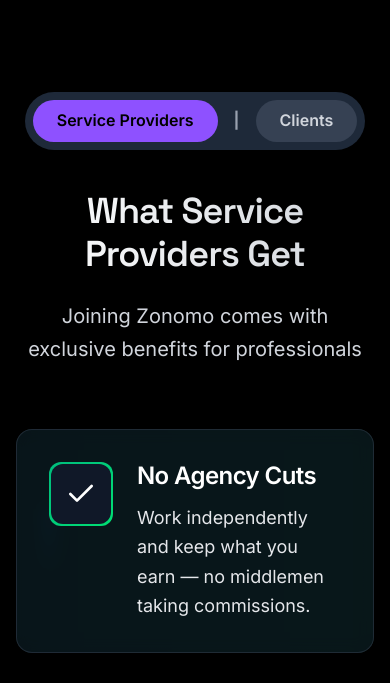
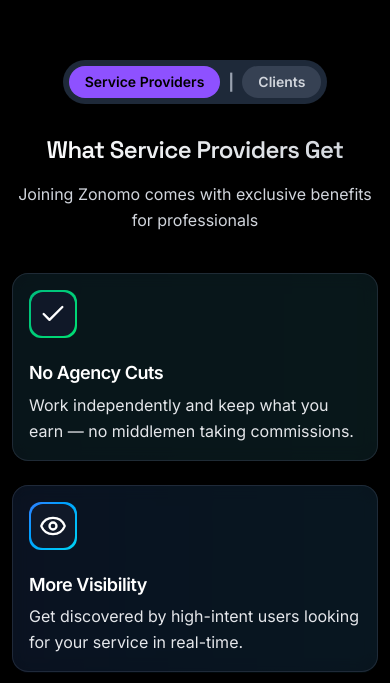
Before and after one commit to chaudhary64/zonomo-landing-page, a Next.js app: page / in a window 390 px wide. Shown: the part 3015-3698 px from the top of the page. Built offline with nearby package versions, Linux system fonts and the light colour scheme.

Commit message:
Refactor ServiceProvidersSection: Improve layout and responsiveness of the benefits display

```diff
--- a/src/components/Benefits.js
+++ b/src/components/Benefits.js
@@ -151,14 +151,14 @@ export default function ServiceProvidersSection() {
   return (
     <div
       id="service-providers-section"
-      className="bg-black text-white py-20 px-4 sm:px-6 lg:px-8 min-h-screen flex items-center relative overflow-hidden"
+      className="bg-black text-white py-12 px-3 min-h-screen flex items-start sm:items-center relative overflow-hidden"
     >
-      <div className="max-w-4xl mx-auto w-full">
+      <div className="w-full max-w-full sm:max-w-2xl md:max-w-3xl lg:max-w-4xl mx-auto">
         {/* Toggle Indicator */}
-        <div className="flex justify-center mb-10">
-          <div className="flex gap-4 items-center bg-gray-800 rounded-full px-2 py-2 shadow-lg">
+        <div className="flex justify-center mb-8 sm:mb-10">
+          <div className="flex gap-2 sm:gap-4 items-center bg-gray-800 rounded-full px-1.5 py-1.5 sm:px-2 sm:py-2 shadow-lg">
             <button
-              className={`px-6 py-2 rounded-full font-semibold transition-colors duration-300 focus:outline-none cursor-pointer ${
+              className={`px-4 py-1.5 sm:px-6 sm:py-2 rounded-full text-sm sm:text-base font-semibold transition-colors duration-300 focus:outline-none cursor-pointer ${
                 showProvider
                   ? "bg-violet-500 text-black"
                   : "bg-gray-700 text-gray-300"
@@ -167,9 +167,9 @@ export default function ServiceProvidersSection() {
             >
               Service Providers
             </button>
-            <span className="text-gray-400 font-bold">|</span>
+            <span className="text-gray-400 font-bold text-base">|</span>
             <button
-              className={`px-6 py-2 rounded-full font-semibold transition-colors duration-300 focus:outline-none cursor-pointer ${
+              className={`px-4 py-1.5 sm:px-6 sm:py-2 rounded-full text-sm sm:text-base font-semibold transition-colors duration-300 focus:outline-none cursor-pointer ${
                 !showProvider
                   ? "bg-violet-500 text-black"
                   : "bg-gray-700 text-gray-300"
@@ -182,11 +182,11 @@ export default function ServiceProvidersSection() {
         </div>
 
         {/* Animated Section Heading */}
-        <div className="text-center mb-16">
+        <div className="text-center mb-10 sm:mb-16 px-1">
           <AnimatePresence mode="wait" initial={false}>
             <motion.h2
               key={activeData.heading}
-              className="text-4xl md:text-5xl font-bold mb-6 bg-gradient-to-r from-white to-gray-300 bg-clip-text text-transparent font-SpaceGrotesk"
+              className="text-2xl xs:text-3xl sm:text-4xl md:text-5xl font-bold mb-4 sm:mb-6 bg-gradient-to-r from-white to-gray-300 bg-clip-text text-transparent font-SpaceGrotesk"
               initial={{ opacity: 0, y: 20 }}
               animate={{ opacity: 1, y: 0 }}
               exit={{ opacity: 0, y: -20 }}
@@ -198,7 +198,7 @@ export default function ServiceProvidersSection() {
           <AnimatePresence mode="wait" initial={false}>
             <motion.p
               key={activeData.description}
-              className="text-xl text-gray-300 max-w-3xl mx-auto leading-relaxed font-inter"
+              className="text-base xs:text-lg sm:text-xl text-gray-300 max-w-full sm:max-w-3xl mx-auto leading-relaxed font-inter"
               initial={{ opacity: 0, y: 20 }}
               animate={{ opacity: 1, y: 0 }}
               exit={{ opacity: 0, y: -20 }}
@@ -213,7 +213,7 @@ export default function ServiceProvidersSection() {
         <AnimatePresence mode="wait" initial={false}>
           <motion.div
             key={showProvider ? "provider" : "client"}
-            className="space-y-8 max-w-2xl mx-auto"
+            className="space-y-6 sm:space-y-8 max-w-full sm:max-w-2xl mx-auto"
             variants={listVariants}
             initial="initial"
             animate="animate"
@@ -239,29 +239,29 @@ export default function ServiceProvidersSection() {
 
                   {/* Connection Line */}
                   {index < benefits.length - 1 && (
-                    <div className="absolute left-8 top-20 w-0.5 h-16 bg-gradient-to-b from-blue-500/50 to-transparent" />
+                    <div className="hidden xs:block absolute left-8 top-20 w-0.5 h-16 bg-gradient-to-b from-blue-500/50 to-transparent" />
                   )}
 
                   {/* Main Card */}
-                  <div className="relative bg-gray-900/50 backdrop-blur-sm p-8 rounded-2xl border border-gray-700/50">
-                    <div className="flex items-start gap-6">
+                  <div className="relative bg-gray-900/50 backdrop-blur-sm p-4 xs:p-6 sm:p-8 rounded-2xl border border-gray-700/50">
+                    <div className="flex flex-col xs:flex-row items-start gap-4 xs:gap-6">
                       {/* Icon Container */}
-                      <div className="relative shrink-0">
+                      <div className="relative shrink-0 mb-2 xs:mb-0">
                         <div
-                          className={`w-16 h-16 rounded-xl bg-gradient-to-br ${benefit.color} p-0.5`}
+                          className={`w-12 h-12 xs:w-16 xs:h-16 rounded-xl bg-gradient-to-br ${benefit.color} p-0.5`}
                         >
                           <div className="w-full h-full bg-gray-900 rounded-xl flex items-center justify-center">
-                            <Icon className="w-8 h-8 text-white" />
+                            <Icon className="w-7 h-7 xs:w-8 xs:h-8 text-white" />
                           </div>
                         </div>
                       </div>
 
                       {/* Content */}
                       <div className="flex-1 min-w-0">
-                        <h3 className="text-2xl font-bold mb-3 text-white font-inter">
+                        <h3 className="text-lg xs:text-xl sm:text-2xl font-bold mb-2 xs:mb-3 text-white font-inter">
                           {benefit.title}
                         </h3>
-                        <p className="text-lg leading-relaxed text-gray-200 font-inter">
+                        <p className="text-base xs:text-lg sm:text-lg leading-relaxed text-gray-200 font-inter">
                           {benefit.description}
                         </p>
                       </div>
```
